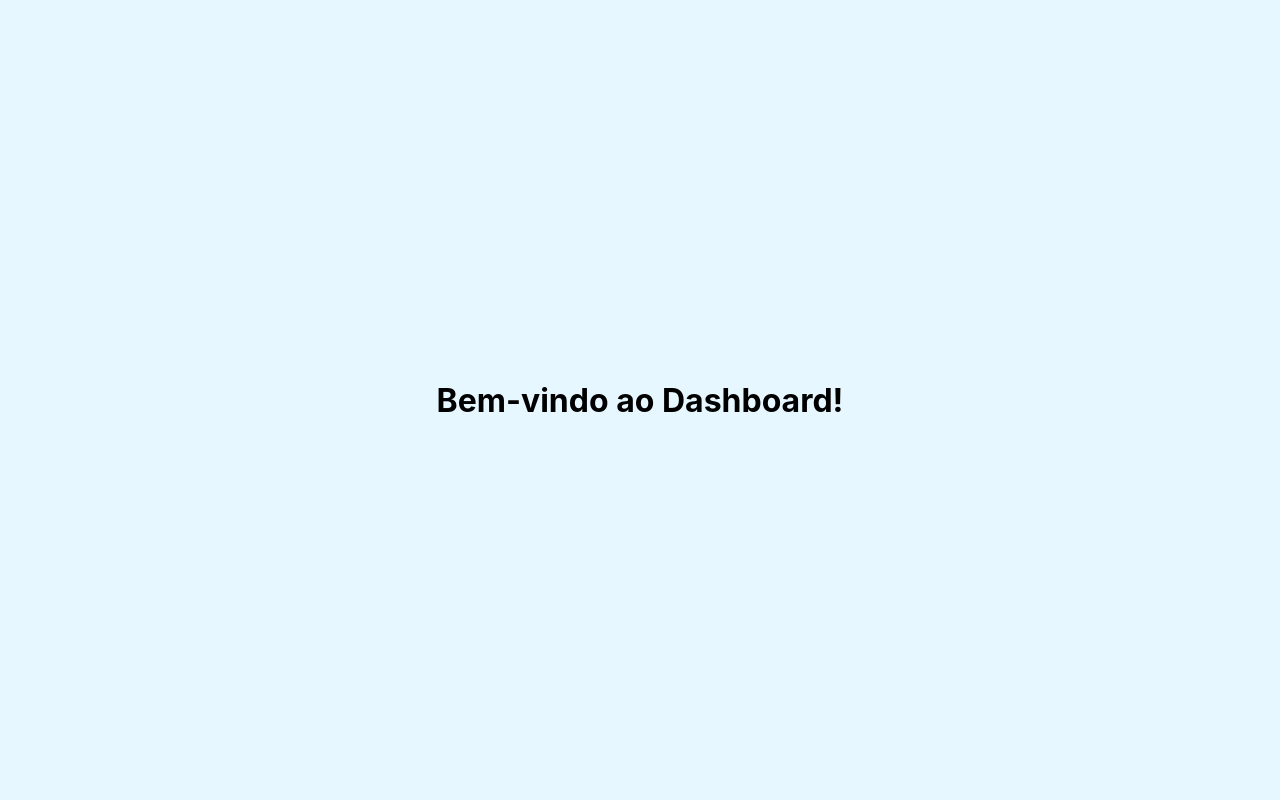
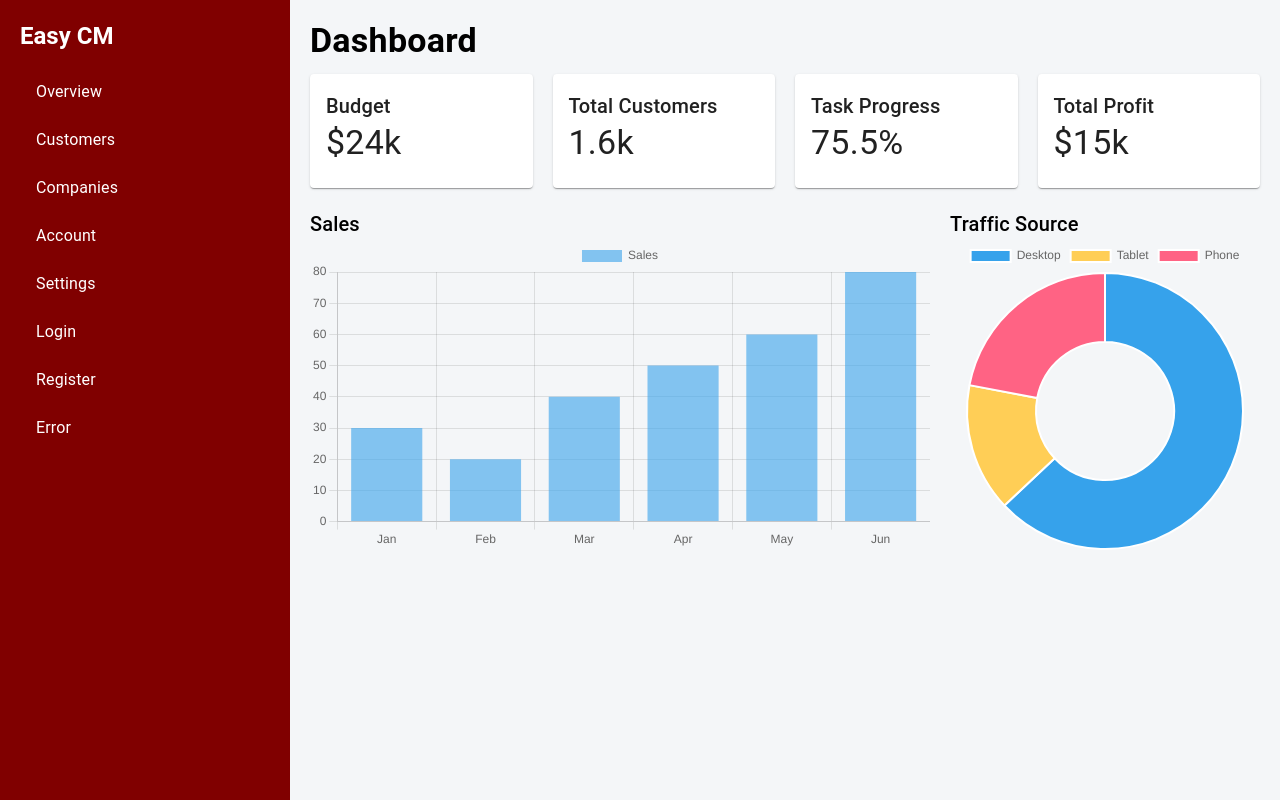
Before and after one commit to AdrianoGarrett/reactjsportal, a React (Create React App) app: page /dashboard in a window 1280 px wide. Built offline with nearby package versions, Linux system fonts and the light colour scheme; sample sign-in values are in the browser's storage.

Commit message:
Adiciona gráficos e sidebar ao projeto

```diff
--- a/package.json
+++ b/package.json
@@ -13,7 +13,9 @@
     "@testing-library/user-event": "^13.5.0",
     "antd": "^5.23.2",
     "axios": "^1.7.9",
+    "chart.js": "^4.4.7",
     "react": "^18.1.0",
+    "react-chartjs-2": "^5.3.0",
     "react-dom": "^18.1.0",
     "react-router-dom": "^7.1.3",
     "react-scripts": "^5.0.1",
--- a/src/componentes/Dashboard/index.js
+++ b/src/componentes/Dashboard/index.js
@@ -1,18 +1,62 @@
-import React from 'react';
+import React from "react";
+import { Box, Typography, Card, CardContent } from "@mui/material";
+import { BarChart, DoughnutChart } from "../components/Charts";
+import Sidebar from "../components/Sidebar"; // Importando de 'components'
 
 const Dashboard = () => {
   return (
-    <div
-      style={{
-        display: 'flex',
-        justifyContent: 'center',
-        alignItems: 'center',
-        height: '100vh',
-        backgroundColor: '#e6f7ff',
-      }}
-    >
-      <h1>Bem-vindo ao Dashboard!</h1>
-    </div>
+    <Box sx={{ display: "flex", height: "100vh" }}>
+      {/* Sidebar */}
+      <Sidebar />
+
+      {/* Área Principal */}
+      <Box sx={{ flex: 1, padding: "20px", backgroundColor: "#f4f6f8" }}>
+        {/* Títulos */}
+        <Typography variant="h4" fontWeight="bold" gutterBottom>
+          Dashboard
+        </Typography>
+
+        {/* Cards de Resumo */}
+        <Box sx={{ display: "flex", gap: "20px", marginBottom: "20px" }}>
+          <Card sx={{ flex: 1 }}>
+            <CardContent>
+              <Typography variant="h6">Budget</Typography>
+              <Typography variant="h4">$24k</Typography>
+            </CardContent>
+          </Card>
+          <Card sx={{ flex: 1 }}>
+            <CardContent>
+              <Typography variant="h6">Total Customers</Typography>
+              <Typography variant="h4">1.6k</Typography>
+            </CardContent>
+          </Card>
+          <Card sx={{ flex: 1 }}>
+            <CardContent>
+              <Typography variant="h6">Task Progress</Typography>
+              <Typography variant="h4">75.5%</Typography>
+            </CardContent>
+          </Card>
+          <Card sx={{ flex: 1 }}>
+            <CardContent>
+              <Typography variant="h6">Total Profit</Typography>
+              <Typography variant="h4">$15k</Typography>
+            </CardContent>
+          </Card>
+        </Box>
+
+        {/* Gráficos */}
+        <Box sx={{ display: "flex", gap: "20px" }}>
+          <Box sx={{ flex: 2 }}>
+            <Typography variant="h6">Sales</Typography>
+            <BarChart />
+          </Box>
+          <Box sx={{ flex: 1 }}>
+            <Typography variant="h6">Traffic Source</Typography>
+            <DoughnutChart />
+          </Box>
+        </Box>
+      </Box>
+    </Box>
   );
 };
 
--- a/src/componentes/MainPage/index.js
+++ b/src/componentes/MainPage/index.js
@@ -1,6 +1,6 @@
 import React from 'react';
 
-const MainPage = () => {
+const Dashboard = () => {
   return (
     <div
       style={{
@@ -11,9 +11,9 @@ const MainPage = () => {
         backgroundColor: '#e6f7ff',
       }}
     >
-      <h1>Bem-vindo a pagina principal!</h1>
+      <h1>Bem-vindo ao Dashboard!</h1>
     </div>
   );
 };
 
-export default MainPage;
+export default Dashboard;
--- /dev/null
+++ b/src/componentes/components/Charts.js
@@ -0,0 +1,46 @@
+import { Bar, Doughnut } from "react-chartjs-2";
+import {
+  Chart as ChartJS,
+  CategoryScale,
+  LinearScale,
+  BarElement,
+  Title,
+  Tooltip,
+  Legend,
+  ArcElement,
+} from "chart.js";
+
+// Registrar os módulos necessários do Chart.js
+ChartJS.register(CategoryScale, LinearScale, BarElement, Title, Tooltip, Legend, ArcElement);
+
+// Dados padrão para evitar erro de 'undefined'
+const defaultBarData = {
+  labels: ["Jan", "Feb", "Mar", "Apr", "May", "Jun"],
+  datasets: [
+    {
+      label: "Sales",
+      data: [30, 20, 40, 50, 60, 80],
+      backgroundColor: "rgba(54, 162, 235, 0.6)",
+    },
+  ],
+};
+
+const defaultDoughnutData = {
+  labels: ["Desktop", "Tablet", "Phone"],
+  datasets: [
+    {
+      data: [63, 15, 22],
+      backgroundColor: ["#36A2EB", "#FFCE56", "#FF6384"],
+    },
+  ],
+};
+
+// Gráfico de Barras
+export const BarChart = ({ data = defaultBarData }) => (
+  <Bar data={data} options={{ responsive: true, plugins: { legend: { display: true } } }} />
+);
+
+// Gráfico Doughnut
+export const DoughnutChart = ({ data = defaultDoughnutData }) => (
+  <Doughnut data={data} options={{ responsive: true, plugins: { legend: { display: true } } }} />
+);
--- /dev/null
+++ b/src/componentes/components/Sidebar.js
@@ -0,0 +1,21 @@
+import React from "react";
+import { Box, List, ListItem, ListItemText, Typography } from "@mui/material";
+
+const Sidebar = () => {
+  return (
+    <Box sx={{ width: "250px", backgroundColor: "#800000", color: "white", padding: "20px" }}>
+      <Typography variant="h5" fontWeight="bold" gutterBottom>
+        Easy CM
+      </Typography>
+      <List>
+        {["Overview", "Customers", "Companies", "Account", "Settings", "Login", "Register", "Error"].map((text) => (
+          <ListItem button key={text}>
+            <ListItemText primary={text} />
+          </ListItem>
+        ))}
+      </List>
+    </Box>
+  );
+};
+
+export default Sidebar;
```
Also changed, not shown: 1 other file (tests, documents, lock files or other folders).
